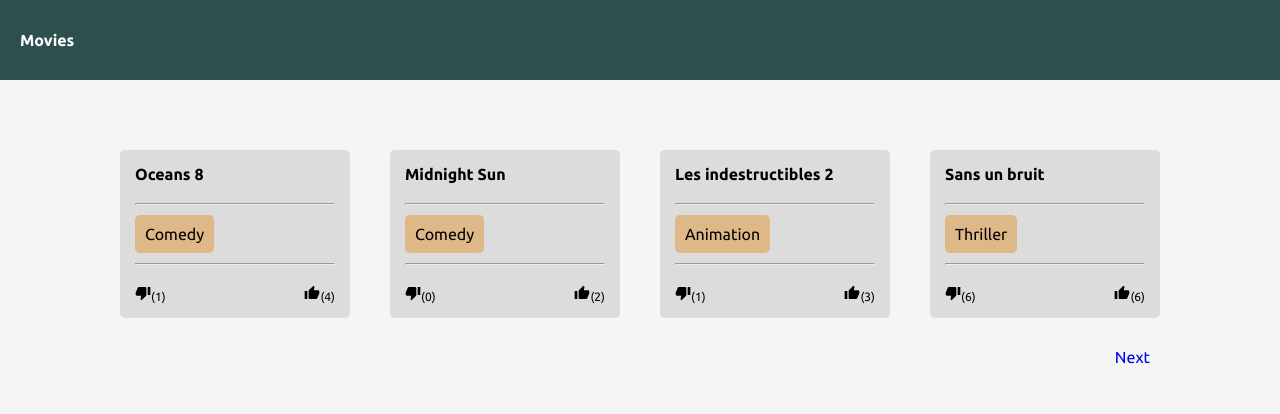
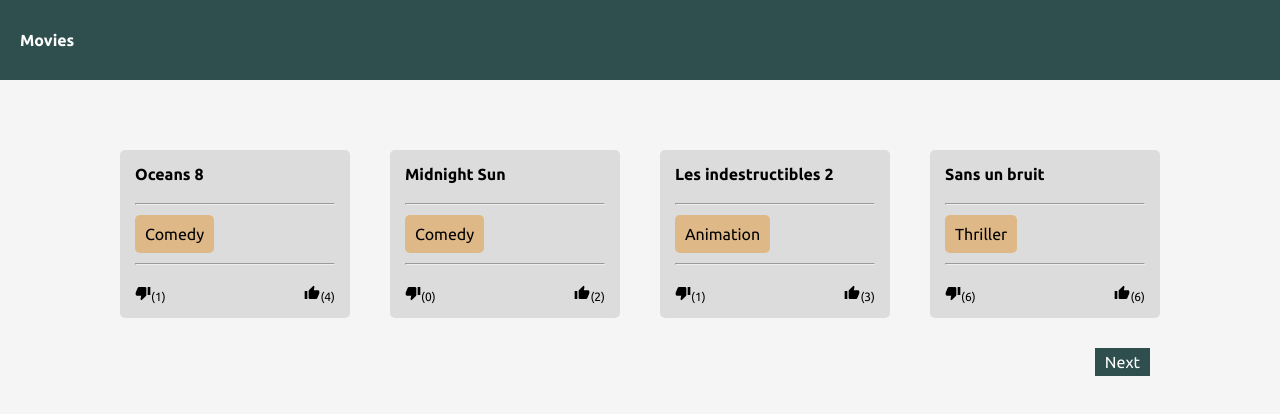
Before and after one commit to hamza-eljaouhari/react-interview, a React (Create React App) app: page /movies/1 in a window 1280 px wide. Shown: the top 414 px of the page. Built offline with nearby package versions, Linux system fonts and the light colour scheme.

Commit message:
Adding styles to navigation buttons

```diff
--- a/src/Movies/List.css
+++ b/src/Movies/List.css
@@ -4,8 +4,11 @@
     flex-wrap: wrap;
 }
 
-.button{
-    margin: 30px;
+.navigation-button{
+    background-color: #2F4F4F;
+    padding: 5px 10px;
+    color: white;
+
 }
 
 .previous{
--- a/src/Movies/List.tsx
+++ b/src/Movies/List.tsx
@@ -83,13 +83,13 @@
             <nav className="navigation-buttons">
                 {
                     hasPreviousPage() &&
-                    <Link to={previousPagePath()} style={{float: "left", margin: "30px"}}>
+                    <Link to={previousPagePath()} className="navigation-button" style={{float: "left", margin: "30px"}}>
                         Previous
                     </Link>
                 }
                 {
                     hasNextPage() &&
-                    <Link to={nextPagePath()} style={{float: "right", margin: "30px"}}>
+                    <Link to={nextPagePath()} className="navigation-button" style={{float: "right", margin: "30px"}}>
                         Next
                     </Link>
                 }
--- /dev/null
+++ b/src/Movies/navigationButtonStyle.tsx
@@ -0,0 +1,6 @@
+export default function navigationButtonStyle(){
+    return {
+        float: "right",
+        margin: "30px"
+    };
+}
```
